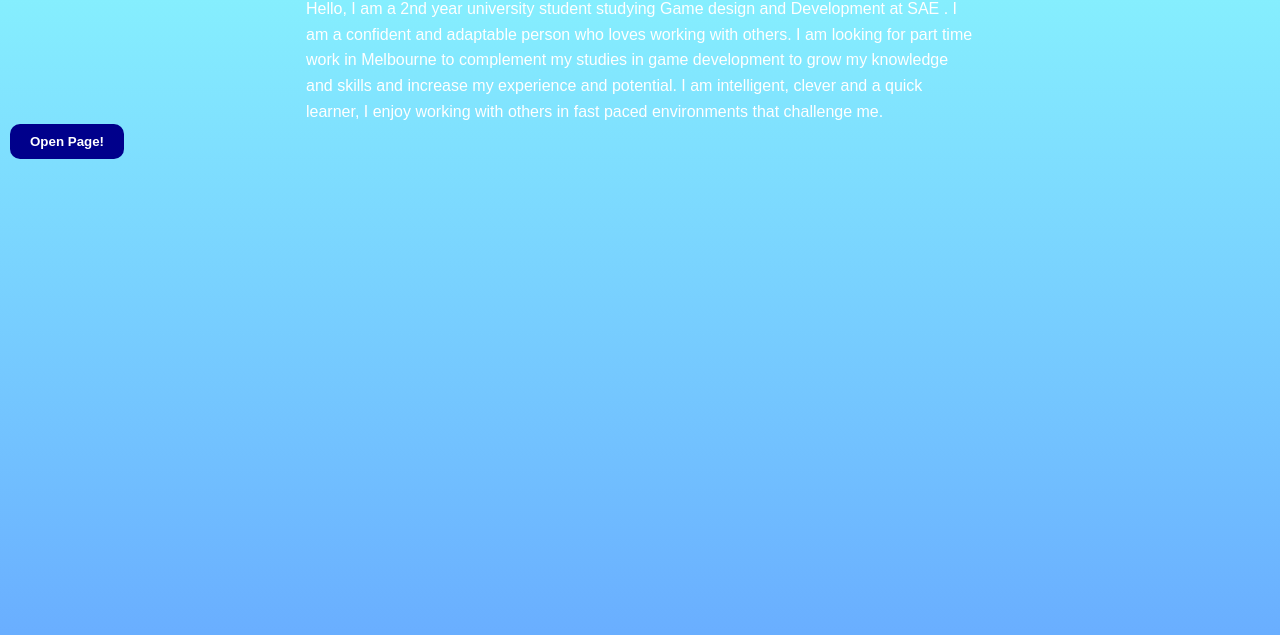
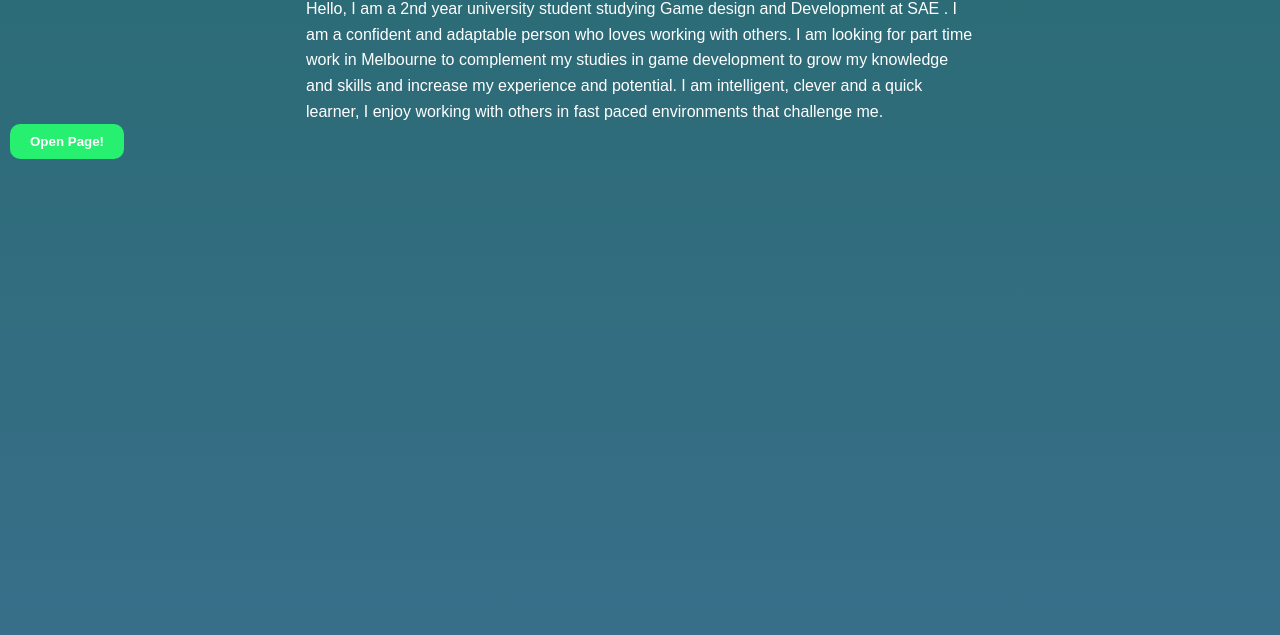
Before and after one commit to TheLastSlice898/MyProtfolio, a plain HTML site: page index.html in a window 1280 px wide. In both pictures the pointer is over the button "Open Page!". Shown: the part 85-720 px from the top of the page. Drawn offline with Linux system fonts and the light colour scheme.

Commit message:
Changed background

```diff
--- a/assets/css/style.css
+++ b/assets/css/style.css
@@ -8,7 +8,7 @@ body{
     font-family: Arial, Helvetica, sans-serif;
     font-size: medium;
     line-height: 1.6;
-    background: linear-gradient(to bottom,#89f7fe, #66a6ff);
+    background: linear-gradient(to bottom,#2a6b74, #3a6f8c);
     min-height: 100vh;
     color: white;
     padding: 10px;
@@ -24,7 +24,7 @@ body{
     transition: background-color 0.3 ease-in-out;
 }
 .button-awesome:hover{
-    background-color: darkblue;
+    background-color: rgb(39, 239, 112);
 }
 .header{
     position: sticky;
```
